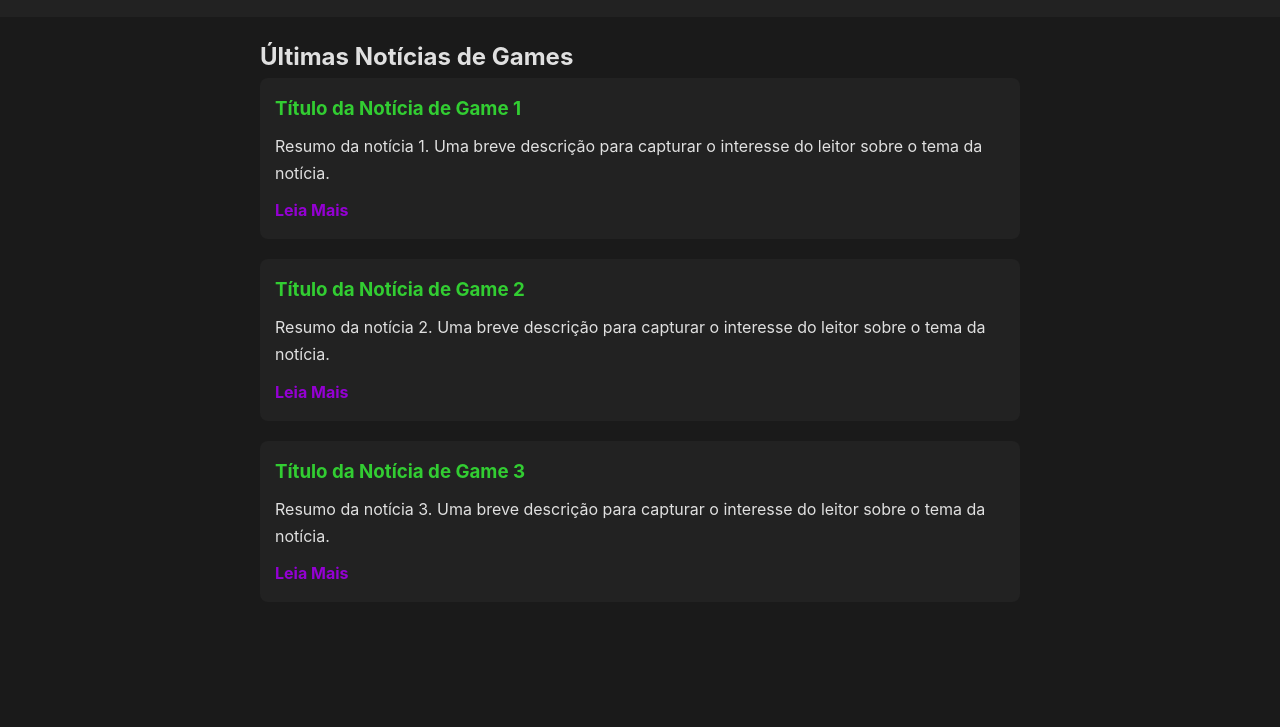
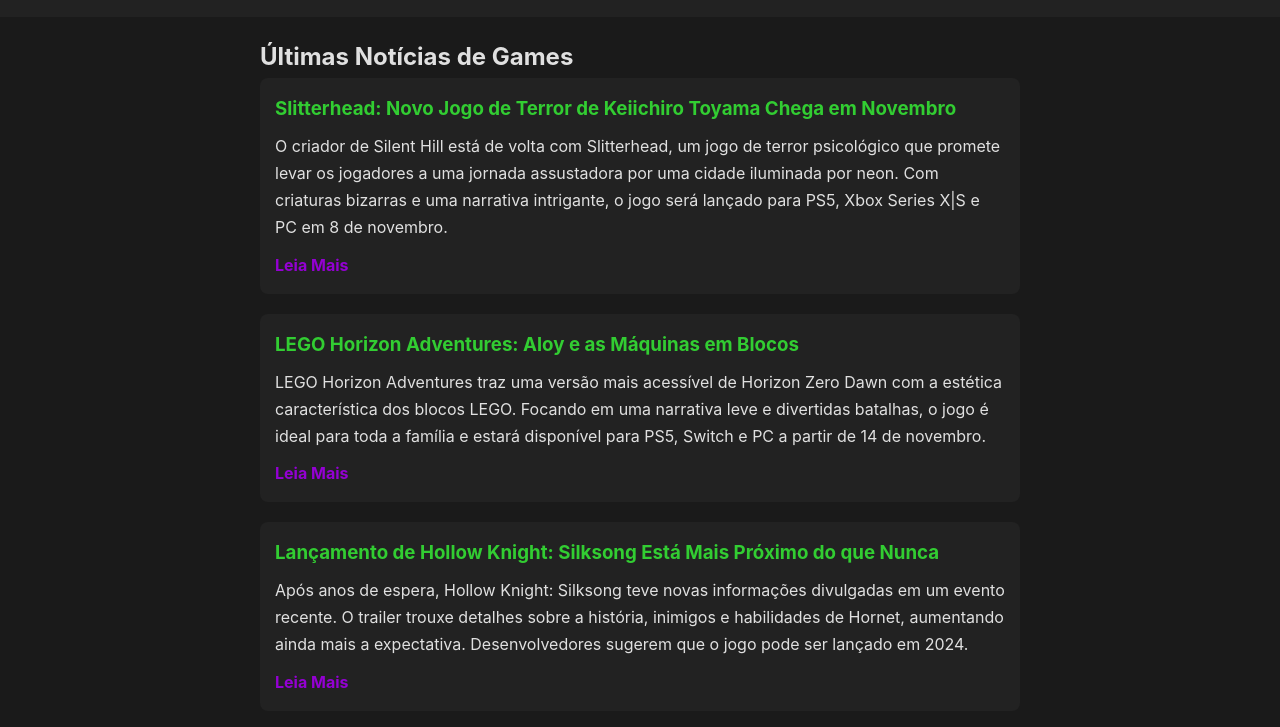
Before and after one commit to Lunarcano/ProjetoDevWeb, a plain HTML site: page BlogDevWeb-main/BlogDevWeb-main/noticias.html in a window 1280 px wide. Shown: the part 131-858 px from the top of the page. Before the commit the page ends 800 px from the top, so only its background shows below. Drawn offline with Linux system fonts and the light colour scheme.

Commit message:
Alterações no submódulo ProjetoDevWeb

```diff
--- a/BlogDevWeb-main/BlogDevWeb-main/noticias.html
+++ b/BlogDevWeb-main/BlogDevWeb-main/noticias.html
@@ -34,23 +34,23 @@
 
             <!-- Notícia 1 -->
             <article class="noticia">
-                <h3>Título da Notícia de Game 1</h3>
-                <p>Resumo da notícia 1. Uma breve descrição para capturar o interesse do leitor sobre o tema da notícia.</p>
-                <a href="noticia1.html">Leia Mais</a>
+                <h3>Slitterhead: Novo Jogo de Terror de Keiichiro Toyama Chega em Novembro</h3>
+                <p>O criador de Silent Hill está de volta com Slitterhead, um jogo de terror psicológico que promete levar os jogadores a uma jornada assustadora por uma cidade iluminada por neon. Com criaturas bizarras e uma narrativa intrigante, o jogo será lançado para PS5, Xbox Series X|S e PC em 8 de novembro.</p>
+                <a href="https://store.steampowered.com/app/2631250/Slitterhead/">Leia Mais</a>
             </article>
 
             <!-- Notícia 2 -->
             <article class="noticia">
-                <h3>Título da Notícia de Game 2</h3>
-                <p>Resumo da notícia 2. Uma breve descrição para capturar o interesse do leitor sobre o tema da notícia.</p>
-                <a href="noticia2.html">Leia Mais</a>
+                <h3>LEGO Horizon Adventures: Aloy e as Máquinas em Blocos</h3>
+                <p>LEGO Horizon Adventures traz uma versão mais acessível de Horizon Zero Dawn com a estética característica dos blocos LEGO. Focando em uma narrativa leve e divertidas batalhas, o jogo é ideal para toda a família e estará disponível para PS5, Switch e PC a partir de 14 de novembro.</p>
+                <a href="https://www.playstation.com/pt-br/games/lego-horizon-adventures/">Leia Mais</a>
             </article>
 
             <!-- Notícia 3 -->
             <article class="noticia">
-                <h3>Título da Notícia de Game 3</h3>
-                <p>Resumo da notícia 3. Uma breve descrição para capturar o interesse do leitor sobre o tema da notícia.</p>
-                <a href="noticia3.html">Leia Mais</a>
+                <h3>Lançamento de Hollow Knight: Silksong Está Mais Próximo do que Nunca</h3>
+                <p>Após anos de espera, Hollow Knight: Silksong teve novas informações divulgadas em um evento recente. O trailer trouxe detalhes sobre a história, inimigos e habilidades de Hornet, aumentando ainda mais a expectativa. Desenvolvedores sugerem que o jogo pode ser lançado em 2024.</p>
+                <a href="https://www.tecmundo.com.br/voxel/275217-hollow-knight-silksong-lancado-veja-previsoes.htm">Leia Mais</a>
             </article>
         </section>
     </main>
```
